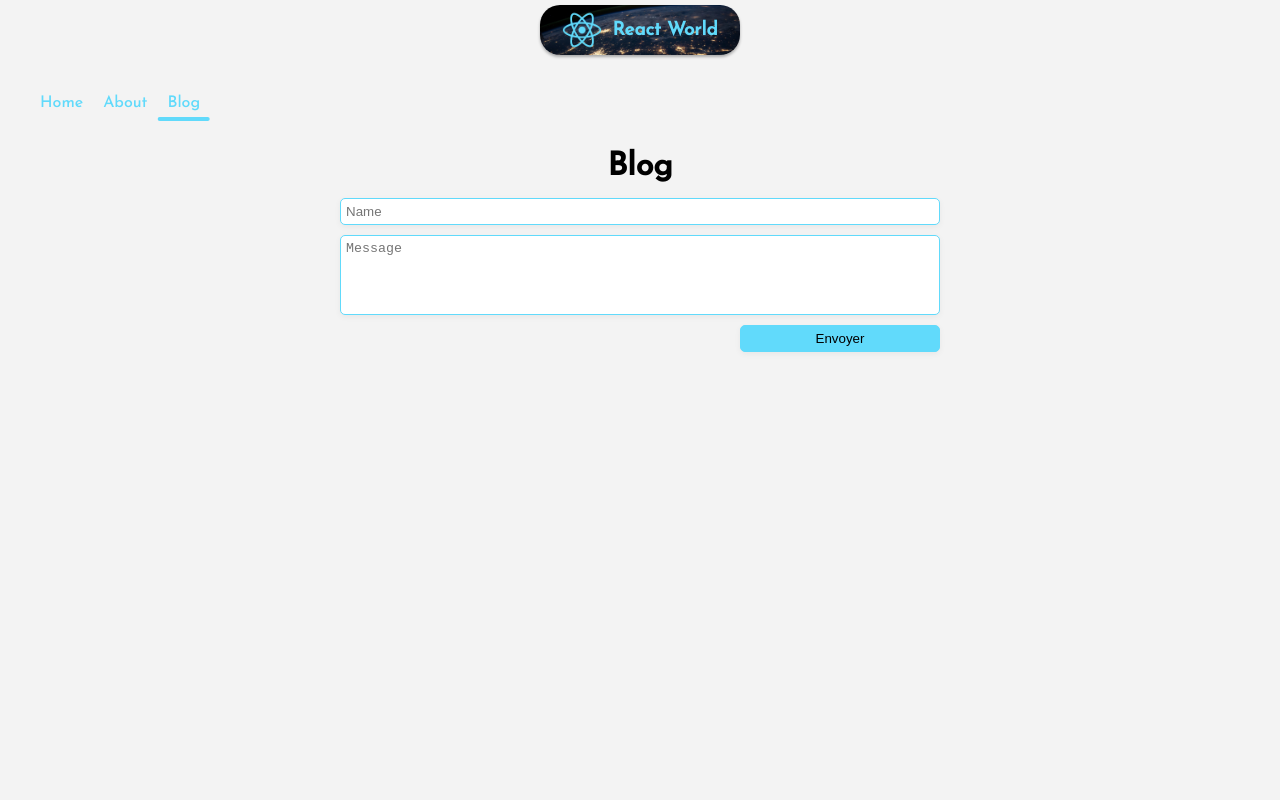
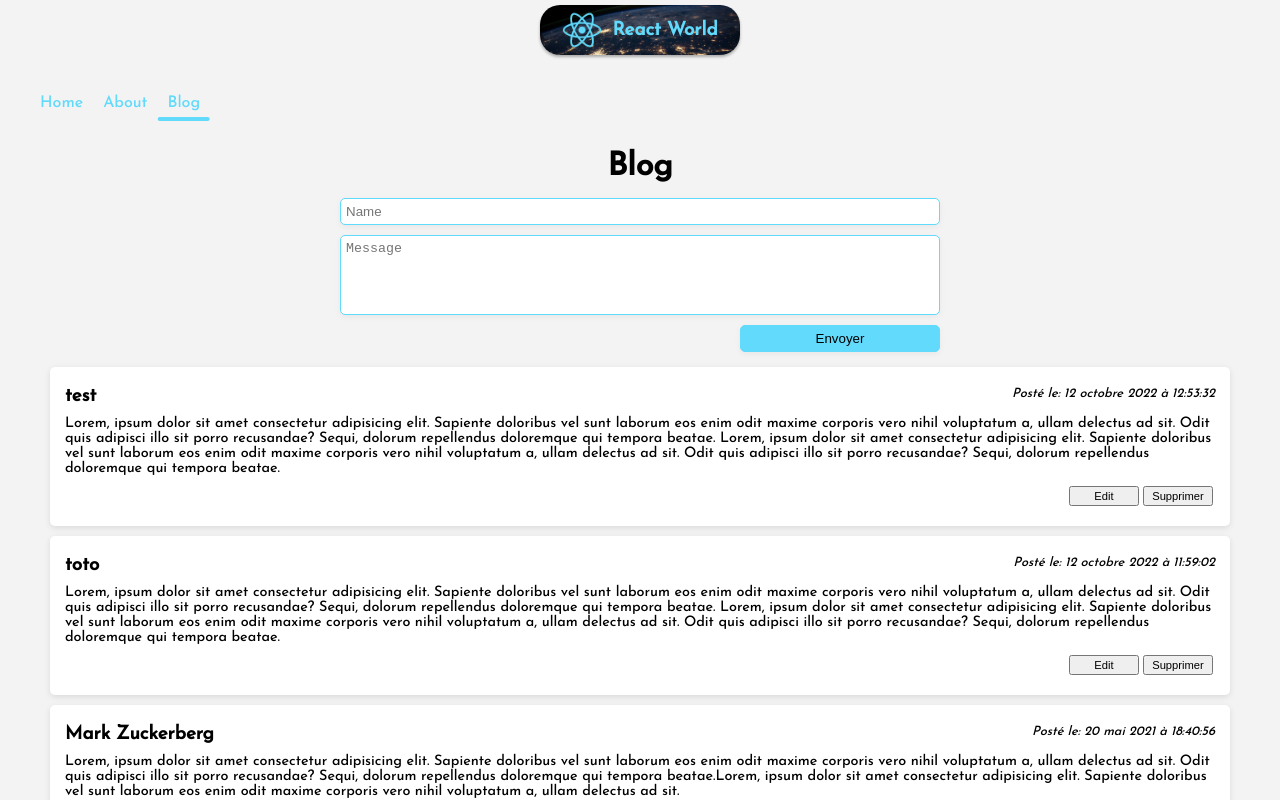
Before and after one commit to tonysnickers/countries, a React (Create React App) app: page /blog in a window 1280 px wide. Shown: the top 800 px of the page. Built offline with nearby package versions, Linux system fonts and the light colour scheme; data requests are answered from the project's data file.

Commit message:
articles file created

```diff
--- a/package.json
+++ b/package.json
@@ -10,6 +10,7 @@
     "@testing-library/react": "^13.4.0",
     "@testing-library/user-event": "^13.5.0",
     "axios": "^1.1.2",
+    "json-server": "^0.17.0",
     "react": "^18.2.0",
     "react-dom": "^18.2.0",
     "react-router-dom": "^6.4.2",
@@ -21,7 +22,9 @@
     "start": "react-scripts start",
     "build": "react-scripts build",
     "test": "react-scripts test",
-    "eject": "react-scripts eject"
+    "eject": "react-scripts eject",
+    "server": "json-server --w src/assets/db.json --port 3004"
+
   },
   "eslintConfig": {
     "extends": [
--- /dev/null
+++ b/src/assets/db.json
@@ -0,0 +1,39 @@
+{
+  "articles": [
+    {
+      "author": "From Scratch",
+      "content": "      Lorem, ipsum dolor sit amet consectetur adipisicing elit. Sapiente doloribus vel sunt laborum eos enim odit maxime corporis vero nihil voluptatum a, ullam delectus ad sit. Odit quis adipisci illo sit porro recusandae? Sequi, dolorum repellendus doloremque qui tempora beatae.",
+      "date": 1621530288602,
+      "id": 1
+    },
+    {
+      "author": "Bill Gates",
+      "content": "Lorem, ipsum dolor sit amet consectetur adipisicing elit. Sapiente doloribus vel sunt laborum eos enim odit maxime corporis vero nihil voluptatum a, ullam delectus ad sit. Odit quis adipisci illo sit porro recusandae? Sequi, dolorum repellendus doloremque qui tempora beatae.\n\nLorem, ipsum dolor sit amet consectetur adipisicing elit. Sapiente doloribus vel sunt laborum eos enim odit maxime corporis vero nihil voluptatum a, ullam delectus ad sit. Odit quis adipisci illo sit porro recusandae? Sequi, dolorum repellendus doloremque qui tempora beatae.",
+      "date": 1621536029778,
+      "id": 2
+    },
+    {
+      "author": "Mark Zuckerberg",
+      "content": "Lorem, ipsum dolor sit amet consectetur adipisicing elit. Sapiente doloribus vel sunt laborum eos enim odit maxime corporis vero nihil voluptatum a, ullam delectus ad sit. Odit quis adipisci illo sit porro recusandae? Sequi, dolorum repellendus doloremque qui tempora beatae.Lorem, ipsum dolor sit amet consectetur adipisicing elit. Sapiente doloribus vel sunt laborum eos enim odit maxime corporis vero nihil voluptatum a, ullam delectus ad sit. ",
+      "date": 1621536056135,
+      "id": 3
+    },
+    {
+      "author": "toto",
+      "content": "Lorem, ipsum dolor sit amet consectetur adipisicing elit. Sapiente doloribus vel sunt laborum eos enim odit maxime corporis vero nihil voluptatum a, ullam delectus ad sit. Odit quis adipisci illo sit porro recusandae? Sequi, dolorum repellendus doloremque qui tempora beatae. Lorem, ipsum dolor sit amet consectetur adipisicing elit. Sapiente doloribus vel sunt laborum eos enim odit maxime corporis vero nihil voluptatum a, ullam delectus ad sit. Odit quis adipisci illo sit porro recusandae? Sequi, dolorum repellendus doloremque qui tempora beatae.",
+      "date": 1665575942438,
+      "id": 4
+    },
+    {
+      "author": "test",
+      "content": "Lorem, ipsum dolor sit amet consectetur adipisicing elit. Sapiente doloribus vel sunt laborum eos enim odit maxime corporis vero nihil voluptatum a, ullam delectus ad sit. Odit quis adipisci illo sit porro recusandae? Sequi, dolorum repellendus doloremque qui tempora beatae. Lorem, ipsum dolor sit amet consectetur adipisicing elit. Sapiente doloribus vel sunt laborum eos enim odit maxime corporis vero nihil voluptatum a, ullam delectus ad sit. Odit quis adipisci illo sit porro recusandae? Sequi, dolorum repellendus doloremque qui tempora beatae.",
+      "date": 1665579212575,
+      "id": 5
+    },
+    {
+      "editContent": "Lorem, ipsum dolor sit amet consectetur ",
+      "updated": 1665587307722,
+      "id": 6
+    }
+  ]
+}
--- /dev/null
+++ b/src/components/Article.js
@@ -0,0 +1,57 @@
+import axios from 'axios'
+import React, { useState } from 'react'
+
+const Article = ({ article }) => {
+  const [editing, setEditing] = useState(false)
+  const [editContent, setEditContent] = useState('')
+
+  const dateFormater = (date) => {
+    let newDate = new Date(date).toLocaleDateString('fr-FR', {
+      year: 'numeric',
+      month: 'long',
+      day: 'numeric',
+      hour: 'numeric',
+      minute: 'numeric',
+      second: 'numeric',
+    })
+    return newDate
+  }
+
+  const handleEdit = () => {
+    setEditing(true)
+    console.log(editing)
+  }
+
+  const handleUpdate = () => {
+    axios.put('http://localhost:3004/articles/' + article.id, {
+      editContent,
+      updated:Date.now()
+    })
+  }
+  return (
+    <div className="article">
+      <div className="card-header">
+        <h3>{article.author}</h3>
+        <em>Posté le: {dateFormater(article.date)}</em>
+      </div>
+      {editing ? (
+        <textarea
+          defaultValue={article.content}
+          onChange={(e) => setEditContent(e.target.value)}
+        ></textarea>
+      ) : (
+        <p>{article.content}</p>
+      )}
+      <div className="btn-container">
+        {editing ? (
+          <button onClick={() => handleUpdate()}>Valider</button>
+        ) : (
+          <button onClick={() => setEditing(true)}>Edit</button>
+        )}
+        <button>Supprimer</button>
+      </div>
+    </div>
+  )
+}
+
+export default Article
--- a/src/pages/Blog.js
+++ b/src/pages/Blog.js
@@ -1,15 +1,71 @@
-import React from 'react'
+import axios from 'axios'
+import React, { useEffect, useState } from 'react'
+import Article from '../components/Article'
 
 const Blog = () => {
+  const [content, setContent] = useState('')
+  const [author, setAuthor] = useState('')
+  const [errorMessage, setErrorMessage] = useState(false)
+  const [blogData, setBlogData] = useState([])
+
+  const getData = () => {
+    axios
+    .get('http://localhost:3004/articles')
+    .then((res) => setBlogData(res.data))
+  }
+
+  useEffect(() => getData(), []);
+
+  const handleSubmit = (e) => {
+    e.preventDefault()
+
+    if (content.length < 140) {
+      setErrorMessage(true)
+    } else {
+      axios.post('http://localhost:3004/articles', {
+        author,
+        content,
+        date: Date.now(),
+      })
+      setErrorMessage(false);
+      setAuthor("")
+      setContent("")
+      getData()
+    }
+  }
+
   return (
     <div className="blog-container">
       <h1>Blog</h1>
-      <form>
-        <input type="text"  placeholder='Name'/>
-        <textarea placeholder='Message'></textarea>
+      <form onSubmit={(e) => handleSubmit(e)}>
+        <input
+          type="text"
+          placeholder="Name"
+          value={author}
+          onChange={(e) => setAuthor(e.target.value)}
+        />
+        <textarea
+          style={{
+            border: errorMessage ? '1px solid red' : '1px solid #61dafb',
+          }}
+          placeholder="Message"
+          value={content}
+          onChange={(e) => setContent(e.target.value)}
+        ></textarea>
+        {errorMessage && (
+          <ul style={{ color: 'red' }}>
+            Veuillez écrire un minimun de 140 caractères
+          </ul>
+        )}
         <input type="submit" value="Envoyer" />
       </form>
-      <ul></ul>
+      <ul>
+        {blogData
+          .sort((a, b) => b.date - a.date)
+          .map((article) => (
+            <Article key={article.id} article={article} />
+          ))}
+      </ul>
     </div>
   )
 }
--- /dev/null
+++ b/src/styles/components/_article.scss
@@ -0,0 +1,44 @@
+.article {
+  margin: 10px 50px;
+  background: white;
+  box-shadow: 0 2px 6px rgba(0, 0, 0, 0.1);
+  border-radius: 5px;
+  padding: 15px;
+
+  .card-header {
+    display: flex;
+    justify-content: space-between;
+    margin: 5px 0 10px;
+
+    em {
+      font-size: 0.8rem;
+    }
+  }
+  p {
+    font-size: 0.9rem;
+  }
+  textarea {
+    width: 100%;
+    resize: none;
+    height: 70px;
+    outline: none;
+  }
+  .btn-container {
+    display: flex;
+    justify-content: flex-end;
+    align-items: center;
+    margin: 10px 0 5px;
+
+    button {
+      width: 70px;
+      height: 20px;
+      font-size: 0.7rem;
+      margin: 0 2px;
+      cursor: pointer;
+
+      &:hover {
+        filter: brightness(110%);
+      }
+    }
+  }
+}
--- a/src/styles/components/_logo.scss
+++ b/src/styles/components/_logo.scss
@@ -5,7 +5,7 @@
   border-radius: 20px;
   padding: 5px 0;
   box-shadow: 0 2px 3px rgba(0, 0, 0, 0.307);
-  background: url(../../assets/img/main.jpg) center/cover;
+  background: url(../../assets/fonts/img/main.jpg) center/cover;
 
   img {
     height: 40px;
--- a/src/styles/index.scss
+++ b/src/styles/index.scss
@@ -3,5 +3,5 @@
 @import "./components/logo";
 @import "./components/countries";
 @import "./components/card";
-// @import "./components/article";
+@import "./components/article";
 @import "./pages/blog";
```
Also changed, not shown: src/assets/ddb.json (added, +19 -0 lines), src/assets/img/main.jpg (deleted), 1 other file (tests, documents, lock files or other folders).
